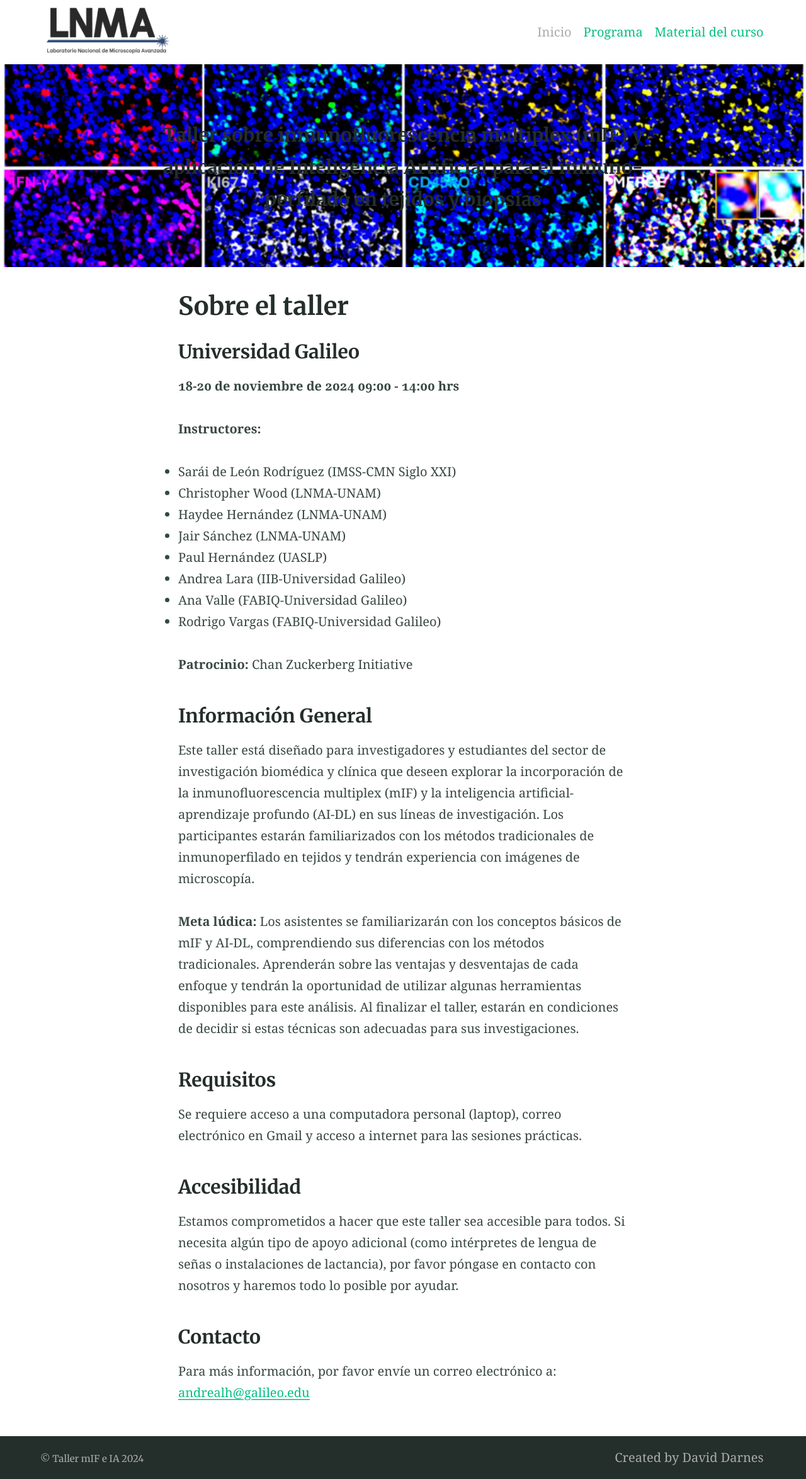
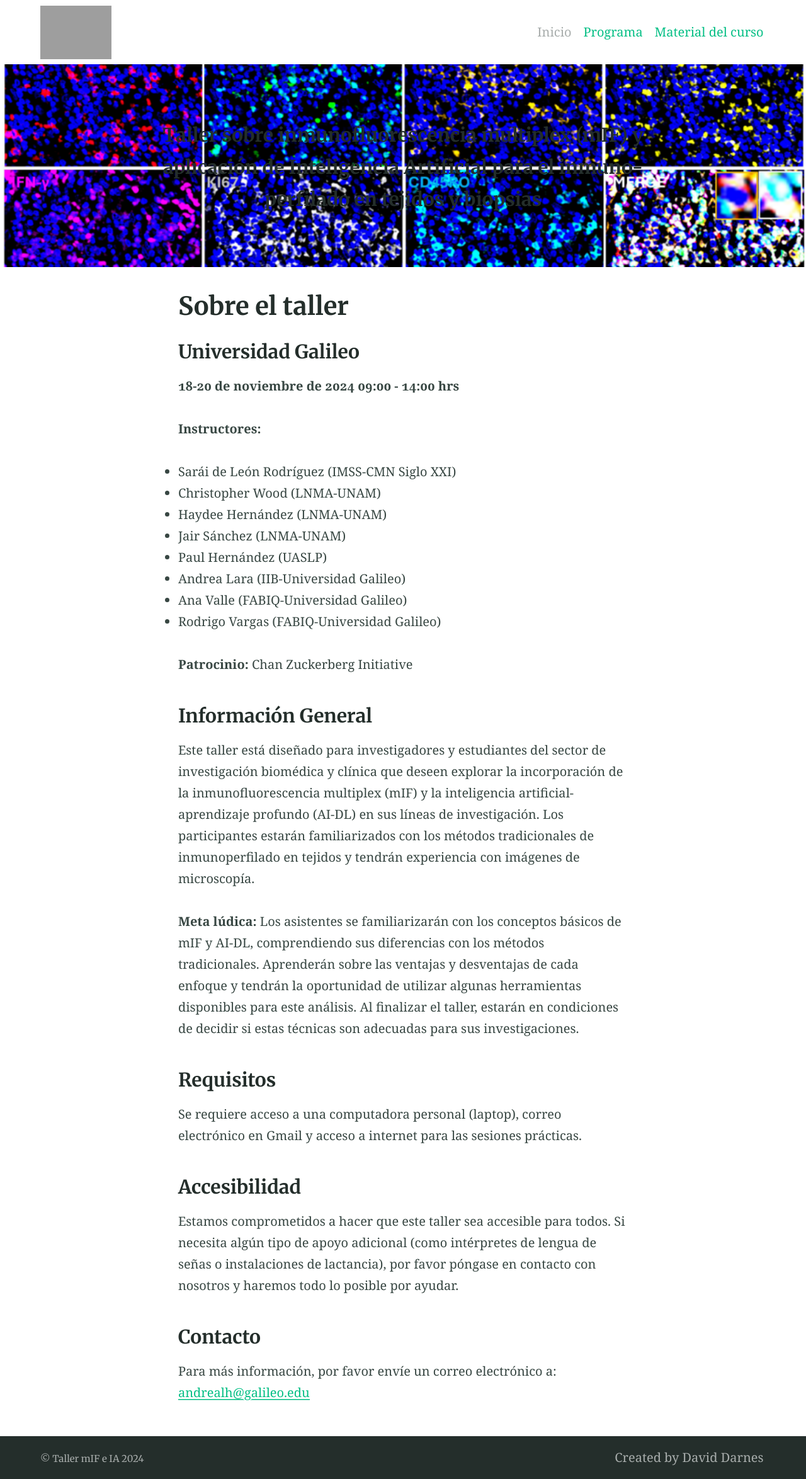
Before and after one commit to acnilo/202411_LNMA_IA-mIF, a Jekyll site: the page built from index.md, in a window 1280 px wide. Shown: the whole page at 63% size. Built offline with Jekyll 4.4.1, drawn with Linux system fonts in a browser that asks for light colours.

Commit message:
Update _config.yml

```diff
--- a/_config.yml
+++ b/_config.yml
@@ -95,7 +95,7 @@ defaults:
 encoding: utf-8 # Make sure the encoding is right
 lang: es # Set the site language
 title: "Taller mIF e IA" # Site name or title, also used in jekyll-seo-tag
-logo: "/assets/logos/LNMA Logo 2023.png" # Site logo, also used in jekyll-seo-tag
+logo: "https://www.gravatar.com/avatar/6c0377abcf4da91cdd35dea4554b2a4c?s=52" # Site logo, also used in jekyll-seo-tag
 description: "Los asistentes se familiarizarán con los conceptos básicos de mIF y AI-DL, y cómo se diferencian de los métodos tradicionales. Conocerán las ventajas y desventajas de cada método, y aprenderán, de forma básica, a usar algunas herramientas disponibles para este análisis. Al finalizar, podrán decidir si las técnicas de mIF y AI-DL son apropiadas para sus investigaciones. El taller brinda los conocimientos necesarios para que exploren e incorporen estas técnicas en sus proyectos" # Site description and default description, also used in jekyll-seo-tag
 url: "https://acnilo.github.io/202411_LNMA_IA-mIF" # Site url, also used in jekyll-seo-tag
 baseurl: "https://acnilo.github.io/202411_LNMA_IA-mIF/"
```
